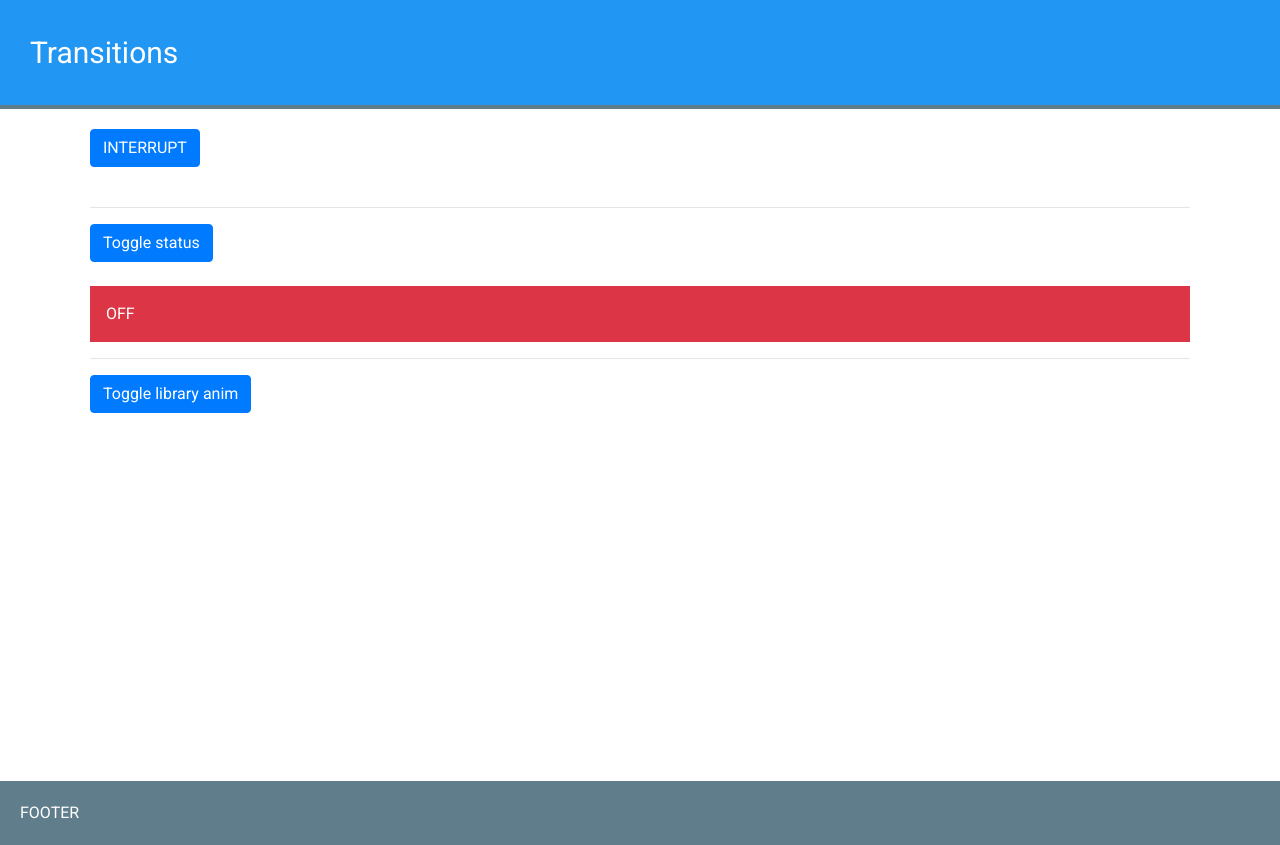
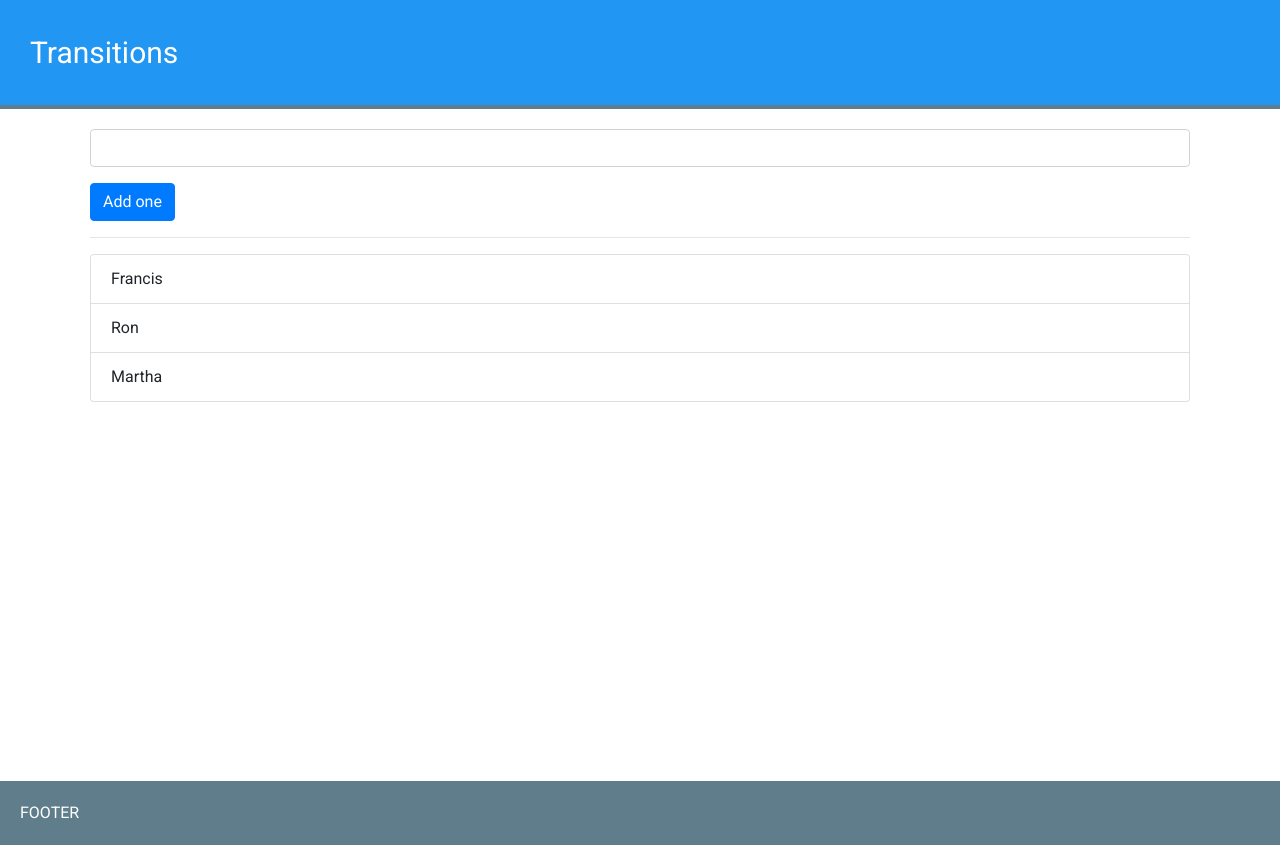
Before and after one commit to cbsajan/Vue3-Transition-2022, a Vue app: page / in a window 1280 px wide. Built offline with nearby package versions, Linux system fonts and the light colour scheme.

Commit message:
07-Transitions-group

```diff
--- a/src/App.vue
+++ b/src/App.vue
@@ -1,17 +1,19 @@
 <template>
   <app-header></app-header>
   <div class="container">
-    <compTransitionsTwo></compTransitionsTwo>
+    <compTransitionsThree></compTransitionsThree>
   </div>
   <app-footer></app-footer>
 </template>
 
 <script>
 //import compTransitionsOne from './components/Transitions/One-Comp.vue';
-import compTransitionsTwo from './components/Transitions/Two-Comp.vue';
+//import compTransitionsTwo from './components/Transitions/Two-Comp.vue';
+import compTransitionsThree from './components/Transitions/Three-Comp.vue';
 export default {
   components: {
-    compTransitionsTwo
+    compTransitionsThree
+    // compTransitionsTwo
   }
 }
 </script>
--- /dev/null
+++ b/src/components/Transitions/Three-Comp.vue
@@ -0,0 +1,71 @@
+<template>
+    <div class="form-group">
+        <input v-model="name" class="form-control">
+    </div>
+    <button class="btn btn-primary" @click="addOne">
+        Add one
+    </button>
+    <hr />
+    <div>
+        <ul class="pl-0">
+            <transition-group name="fade">
+                <li class="list-group-item" v-for="(item, index) in list" @click="removeItem(index)" :key="item">
+                    {{ item }}
+                </li>
+            </transition-group>
+        </ul>
+    </div>
+
+</template>
+
+
+<script>
+export default {
+    data() {
+        return {
+            list: ['Francis', 'Ron', 'Martha'],
+            name: ''
+        }
+    },
+    methods: {
+        addOne() {
+            if (!this.list.includes(this.name)) {
+                this.list.unshift(this.name)
+            } else {
+                alert("The Name is already in the list")
+            }
+        },
+        removeItem(index) {
+            this.list.splice(index, 1)
+        }
+    }
+}
+</script>
+
+
+
+<style>
+.fade-enter-from,
+.fade-leave-to {
+    opacity: 0;
+}
+
+.fade-enter-active {
+    transition: 1s;
+}
+
+.fade-leave-active {
+    width: 100%;
+    transition: 1s;
+    position: absolute;
+}
+
+.fade-enter-to,
+.fade-leave-from {
+    opacity: 1;
+}
+
+.fade-move {
+    transition: transform 1s;
+}
+</style>
```
